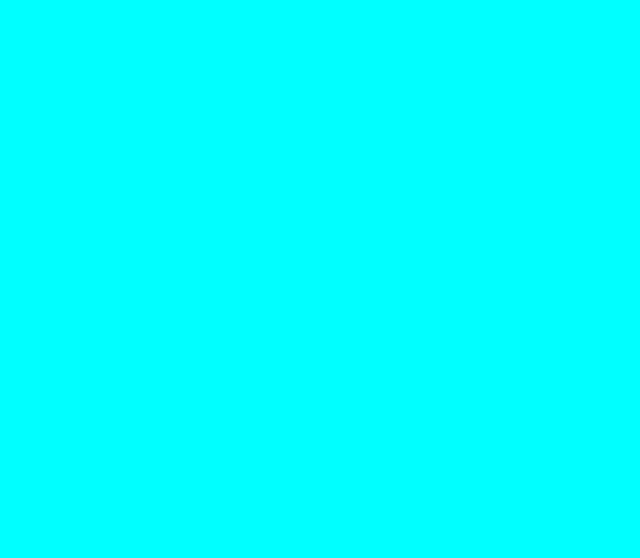
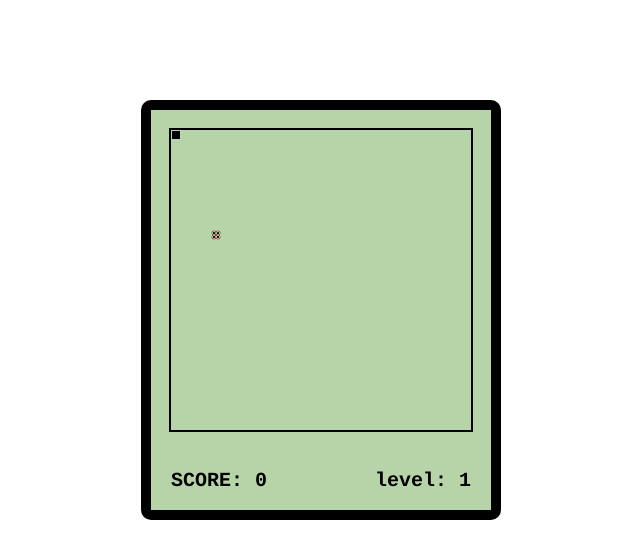
Before and after one commit to lincmin/tcs, a website built with webpack: page src/index.html in a window 1280 px wide. Shown: the whole page, without its empty margins (319-959 px from the left). Built offline with nearby package versions, Linux system fonts and the light colour scheme.

Commit message:
结构和样式

```diff
--- a/src/index.html
+++ b/src/index.html
@@ -5,6 +5,32 @@
   <title>tcs</title>
 </head>
 <body>
-
+<!-- 创建游戏的主容器 -->
+<div id="main">
+  <!-- 设置游戏舞台 -->
+  <div id="stage">
+    <!-- 设置蛇 -->
+    <div id="snake">
+      <!-- 蛇的各个部分 -->
+      <div></div>
+    </div>
+    <div id="food">
+      <!-- 设置食物样式 -->
+      <div></div>
+      <div></div>
+      <div></div>
+      <div></div>
+    </div>
+  </div>
+  <!-- 设置游戏的计分牌 -->
+  <div id="score-panel">
+    <div>
+      SCORE: <span id="score">0</span>
+    </div>
+    <div>
+      level: <span id="level">1</span>
+    </div>
+  </div>
+</div>
 </body>
 </html>
--- a/src/style/index.less
+++ b/src/style/index.less
@@ -1,3 +1,86 @@
+//设置变量
+@bg-color:#b7d4a8;
+
+//清除默认样式
+*{
+  margin: 0;
+  padding: 0;
+  //改变盒子模型的计算方式
+  box-sizing: border-box;
+}
+
 body{
-  background-color: aqua;
+  font:bold 20px "Courier"
 }
+
+//主窗口样式
+#main{
+  width: 360px;
+  height: 420px;
+  background-color: @bg-color;
+  margin: 100px auto;
+  border: 10px solid black;
+  border-radius: 10px;
+  //开启弹性盒模型
+  display: flex;
+  //设置主轴方向
+  flex-flow:column;
+//设置侧轴的对齐方式
+align-items:center;
+//设置主轴的对齐方式
+justify-content: space-around;
+
+//舞台
+  #stage{
+    width: 304px;
+    height: 304px;
+    border:2px solid black;
+    //开启相对定位
+    position:relative;
+
+    //蛇的样式
+    #snake{
+      &>div{
+        width:10px;
+        height: 10px;
+        background-color: #000;
+        border:1px solid @bg-color;
+        //开启绝对定位
+        position:absolute;
+      }
+    }
+
+    //食物
+    &>#food{
+      width: 10px;
+      height: 10px;
+      background-color: red;
+      border:1px solid @bg-color;
+      position:absolute;
+      left:40px;
+      top:100px;
+      display: flex;
+      //设置横轴为主轴,wrap 表示会自动换行
+      flex-flow: row wrap;
+      //设置主轴和测轴的空白空间分配到元素之间
+      justify-content: space-between;
+      align-content: space-between;
+      &>div{
+        width: 4px;
+        height: 4px;
+        background-color: black;
+        border:1px solid @bg-color;
+        transform: rotate(45deg);
+      }
+    }
+  }
+
+  //记分牌
+  #score-panel{
+    width: 300px;
+    display: flex;
+    //主轴对齐方式
+    justify-content: space-between;
+  }
+
+}
```
